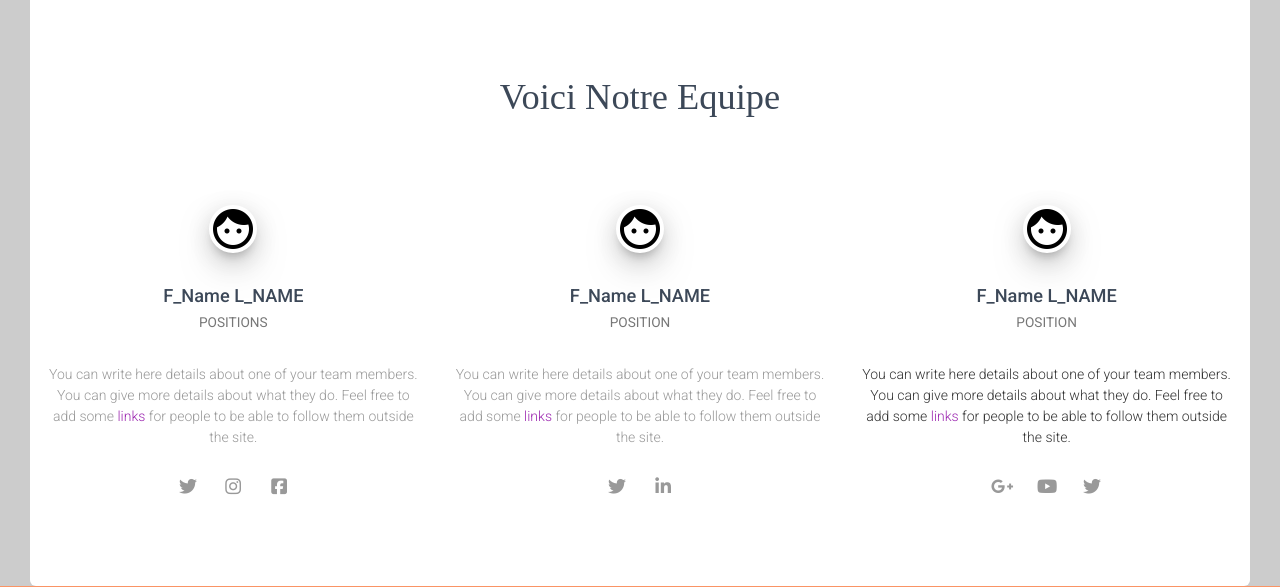
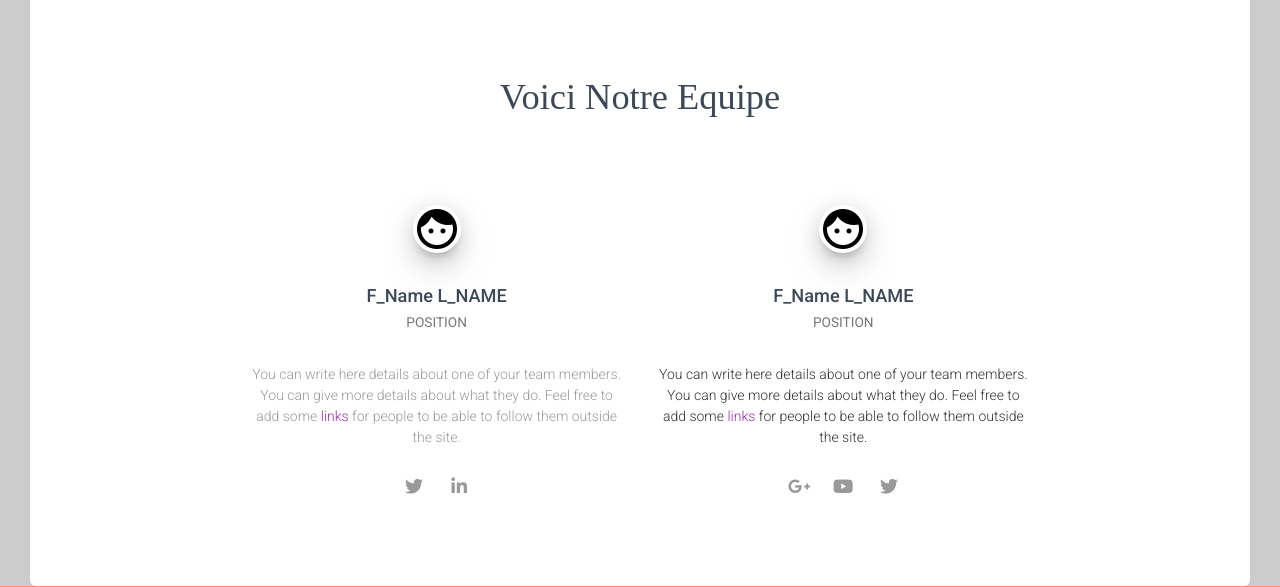
Before and after one commit to ThranduilUrM0m/Distrat_Project, a Django app: page /Distrat_ma/about_us/ in a window 1280 px wide. Shown: the part 2080-2667 px from the top of the page. Run offline with Django 3.2, Linux system fonts and the light colour scheme; data that the repository does not hold is empty; parts of the project's set-up code (start-up, migrations or seed data) failed here and were passed over; some libraries are stand-ins or nearby versions.

Commit message:
last changes

```diff
--- a/Project_Distrat/Distrat/Distrat_ma/templates/Distrat_ma/about_us.html
+++ b/Project_Distrat/Distrat/Distrat_ma/templates/Distrat_ma/about_us.html
@@ -640,7 +640,7 @@
                             </a>
                             <ul class="dropdown-menu">
                                 <li>
-                                    <a href="#">Présentation du Societé</a>
+                                    <a href="#">Présentation de l'Entreprise</a>
                                 </li>
                                 <li>
                                     <a href="{% url 'Distrat_ma:engagements' %}">Nos Engagements</a>
@@ -786,19 +786,7 @@
 
                         <div class="team">
                             <div class="row">
-                                <div class="col-md-4">
-                                    <div class="team-player">
-                                        <img src="{% static 'Distrat_ma/img/face.png' %}" alt="Thumbnail Image" class="img-raised img-circle">
-                                        <h4 class="title">F_Name L_NAME <br />
-                                            <small class="text-muted">POSITIONS</small>
-                                        </h4>
-                                        <p class="description">You can write here details about one of your team members. You can give more details about what they do. Feel free to add some <a href="#">links</a> for people to be able to follow them outside the site.</p>
-                                        <a href="#pablo" class="btn btn-simple btn-just-icon"><i class="fa fa-twitter"></i></a>
-                                        <a href="#pablo" class="btn btn-simple btn-just-icon"><i class="fa fa-instagram"></i></a>
-                                        <a href="#pablo" class="btn btn-simple btn-just-icon btn-default"><i class="fa fa-facebook-square"></i></a>
-                                    </div>
-                                </div>
-                                <div class="col-md-4">
+                                <div class="col-md-4 col-md-offset-2 col-xs-12">
                                     <div class="team-player">
                                         <img src="{% static 'Distrat_ma/img/face.png' %}" alt="Thumbnail Image" class="img-raised img-circle">
                                         <h4 class="title">F_Name L_NAME <br />
@@ -809,7 +797,7 @@
                                         <a href="#pablo" class="btn btn-simple btn-just-icon"><i class="fa fa-linkedin"></i></a>
                                     </div>
                                 </div>
-                                <div class="col-md-4">
+                                <div class="col-md-4 col-xs-12">
                                     <div class="team-player">
                                         <img src="{% static 'Distrat_ma/img/face.png' %}" alt="Thumbnail Image" class="img-raised img-circle">
                                         <h4 class="title">F_Name L_NAME <br />
--- a/Project_Distrat/Distrat/Distrat_ma/templates/Distrat_ma/categories.html
+++ b/Project_Distrat/Distrat/Distrat_ma/templates/Distrat_ma/categories.html
@@ -761,7 +761,7 @@
                     </a>
                     <ul class="dropdown-menu">
                         <li>
-                            <a href="{% url 'Distrat_ma:about_us' %}">Présentation du Societé</a>
+                            <a href="{% url 'Distrat_ma:about_us' %}">Présentation de l'Entreprise</a>
                         </li>
                         <li>
                             <a href="{% url 'Distrat_ma:engagements' %}">Nos Engagements</a>
--- a/Project_Distrat/Distrat/Distrat_ma/templates/Distrat_ma/engagements.html
+++ b/Project_Distrat/Distrat/Distrat_ma/templates/Distrat_ma/engagements.html
@@ -820,7 +820,7 @@
                         </a>
                         <ul class="dropdown-menu">
                             <li>
-                                <a href="{% url 'Distrat_ma:about_us' %}">Présentation du Societé</a>
+                                <a href="{% url 'Distrat_ma:about_us' %}">Présentation de l'Entreprise</a>
                             </li>
                             <li>
                                 <a href="#">Nos Engagements</a>
--- a/Project_Distrat/Distrat/Distrat_ma/templates/Distrat_ma/samples.html
+++ b/Project_Distrat/Distrat/Distrat_ma/templates/Distrat_ma/samples.html
@@ -631,7 +631,7 @@
                         </a>
                         <ul class="dropdown-menu">
                             <li>
-                                <a href="{% url 'Distrat_ma:about_us' %}">Présentation du Societé</a>
+                                <a href="{% url 'Distrat_ma:about_us' %}">Présentation de l'Entreprise</a>
                             </li>
                             <li>
                                 <a href="{% url 'Distrat_ma:engagements' %}">Nos Engagements</a>
--- a/Project_Distrat/Distrat/Distrat_ma/templates/Distrat_ma/showrooms.html
+++ b/Project_Distrat/Distrat/Distrat_ma/templates/Distrat_ma/showrooms.html
@@ -558,7 +558,7 @@
                     </a>
                     <ul class="dropdown-menu">
                         <li>
-                            <a href="{% url 'Distrat_ma:about_us' %}">Présentation du Societé</a>
+                            <a href="{% url 'Distrat_ma:about_us' %}">Présentation de l'Entreprise</a>
                         </li>
                         <li>
                             <a href="{% url 'Distrat_ma:engagements' %}">Nos Engagements</a>
--- a/Project_Distrat/Distrat/Distrat_ma/templates/Distrat_ma/subcategories.html
+++ b/Project_Distrat/Distrat/Distrat_ma/templates/Distrat_ma/subcategories.html
@@ -743,7 +743,7 @@
                     </a>
                     <ul class="dropdown-menu">
                         <li>
-                            <a href="{% url 'Distrat_ma:about_us' %}">Présentation du Societé</a>
+                            <a href="{% url 'Distrat_ma:about_us' %}">Présentation de l'Entreprise</a>
                         </li>
                         <li>
                             <a href="{% url 'Distrat_ma:engagements' %}">Nos Engagements</a>
```
Also changed, not shown: Project_Distrat/Distrat/Distrat_ma/templates/Distrat_ma/index.html (+24 -44 lines), Project_Distrat/Distrat/Distrat_ma/static/Distrat_ma/img/logo_b.png.
